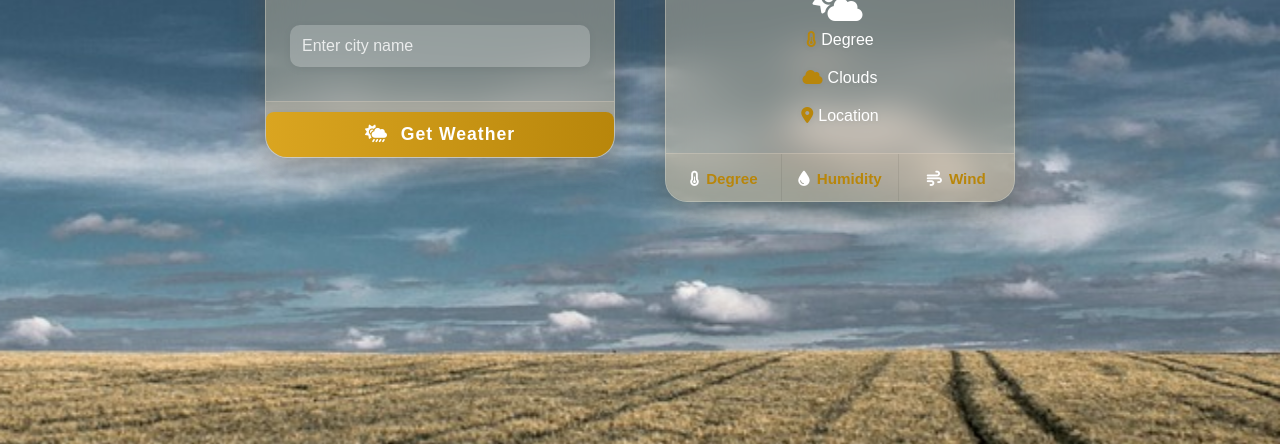
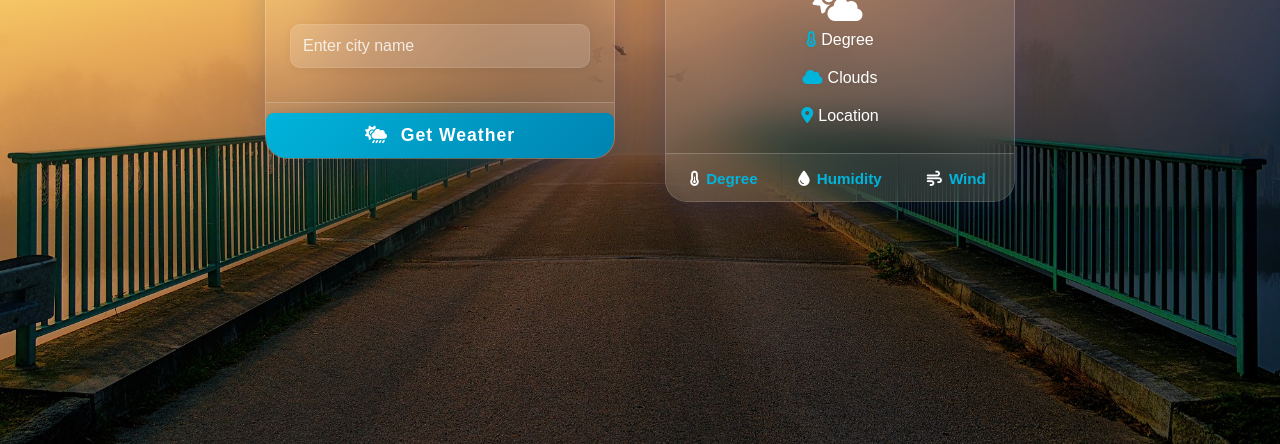
Before and after one commit to Hassan73575/Weather-app, a plain HTML site: page index.html in a window 1280 px wide. Shown: the part 356-800 px from the top of the page. Drawn offline with Linux system fonts and the light colour scheme; no server answers.

Commit message:
world wide + The picture changes with time

```diff
--- a/index.html
+++ b/index.html
@@ -10,6 +10,11 @@
 </head>
 
 <body>
+    <div id="background-container"
+        style="position: fixed; top: 0; left: 0; width: 100%; height: 100%; z-index: -1;">
+        <img style="width: 100%; height: 100%; object-fit: cover;" id="timeImage">
+    </div>
+
     <div class="child">
         <div class="card">
             <div class="card-header">
--- a/weatherapp.css
+++ b/weatherapp.css
@@ -10,33 +10,14 @@ body {
     align-items: center;
     justify-content: center;
     text-transform: capitalize;
-    background-image: url(wheat-fields-1853434_1280.jpg);
-    background-position: center;
-    background-size: cover;
-    background-repeat: no-repeat;
-    background-size: 200% 200%;
-    animation: gradientBG 20s ease-in-out infinite;
 }
-
-@keyframes gradientBG {
-    0% {
-        background-position: 0% 50%;
-    }
-    50% {
-        background-position: 100% 50%;
-    }
-    100% {
-        background-position: 0% 50%;
-    }
-}
-
 .card {
-    background: rgba(218, 196, 161, 0.397);
+    background: rgba(255, 255, 255, 0.1);
     border-radius: 22px;
-    box-shadow: 0 8px 32px 0 rgba(101, 67, 33, 0.3);
-    backdrop-filter: blur(18px);
-    -webkit-backdrop-filter: blur(18px);
-    border: 1.5px solid rgba(255, 243, 224, 0.3);
+    box-shadow: 0 8px 32px 0 rgba(31, 38, 135, 0.2);
+    backdrop-filter: blur(20px);
+    -webkit-backdrop-filter: blur(20px);
+    border: 1px solid rgba(255, 255, 255, 0.18);
     max-width: 350px;
     min-width: 300px;
     margin: 0 auto;
@@ -48,14 +29,14 @@ body {
 }
 
 .card:hover {
-    box-shadow: 0 12px 40px 0 rgba(101, 67, 33, 0.4);
+    box-shadow: 0 12px 40px 0 rgba(31, 38, 135, 0.25);
     transform: translateY(-6px) scale(1.03);
-    border-color: #e6b980;
+    border-color: rgba(255, 255, 255, 0.3);
 }
 
 .card-header {
     padding: 24px 0 12px 0;
-    background: linear-gradient(90deg, #b8860b 0%, #daa520 100%);
+    background: linear-gradient(135deg, #00b4db 0%, #0083b0 100%);
     text-align: center;
 }
 
@@ -85,13 +66,13 @@ i{
     margin-right: 7px;
 }
 .card-body span i{
-    color: #b8860b;
+    color: #00b4db;
     margin-right: 5px;
 }
 
 .card-body input {
-    background: rgba(255,255,255,0.22);
-    border: none;
+    background: rgba(255, 255, 255, 0.15);
+    border: 1px solid rgba(255, 255, 255, 0.1);
     border-radius: 10px;
     padding: 12px;
     color: #222;
@@ -104,7 +85,8 @@ i{
 }
 
 .card-body input:focus {
-    background: rgba(255,255,255,0.35);
+    background: rgba(255, 255, 255, 0.25);
+    border-color: rgba(255, 255, 255, 0.2);
     color: white;
 }
 
@@ -141,8 +123,8 @@ i{
     display: flex;
     justify-content: space-between;
     align-items: stretch;
-    background: rgba(218, 196, 161, 0.2);
-    border-top: 1px solid rgba(255, 243, 224, 0.2);
+    background: rgba(255, 255, 255, 0.05);
+    border-top: 1px solid rgba(255, 255, 255, 0.2);
     padding: 0;
     border-radius: 0 0 22px 22px;
     gap: 0;
@@ -150,7 +132,7 @@ i{
 .card-footer span {
     display: block;
     font-size: 0.95rem;
-    color: #b8860b;
+    color: #00b4db;
     margin-bottom: 2px;
     font-weight: 600;
 }
@@ -172,7 +154,7 @@ i{
 }
 .btn {
     padding: 12px 0;
-    background: linear-gradient(90deg, #daa520 0%, #b8860b 100%);
+    background: linear-gradient(135deg, #00b4db 0%, #0083b0 100%);
     border-radius: 8px;
     border: none;
     color: #fff;
@@ -189,8 +171,8 @@ i{
     width: 100%;
 }
 .btn:hover {
-    background: linear-gradient(90deg, #b8860b 0%, #daa520 100%);
-    box-shadow: 0 4px 16px rgba(218, 165, 32, 0.3);
+    background: linear-gradient(135deg, #0083b0 0%, #00b4db 100%);
+    box-shadow: 0 4px 16px rgba(0, 180, 219, 0.3);
     transform: translateY(-2px) scale(1.03);
 }
 .child, .child2 {
--- a/weatherapp.js
+++ b/weatherapp.js
@@ -24,6 +24,24 @@ async function getWeather() {
     document.getElementById("humidity").innerHTML = `${res.main.humidity}` + "%";
     document.getElementById("location").innerHTML = `${res.name}`;
     document.getElementById("cloud").innerHTML=`${res.clouds.all}` + "%";
-
 }
 getWeather();
+
+function changeImage() {
+  const img = document.getElementById("timeImage");
+  const hour = new Date().getHours();
+  let imagePath = "";
+
+  if (hour >= 5 && hour < 12) {
+    imagePath = "106.jpg";
+  } else if (hour >= 9 && hour < 17) {
+    imagePath = "2716.jpg";
+  } else if (hour >= 17 && hour < 20) {
+    imagePath = "3261.jpg";
+  } else {
+    imagePath = "2151700741.jpg";
+  }
+
+  img.src = imagePath;
+}
+changeImage();
```
Also changed, not shown: 106.jpg (added), 2151700741.jpg (added), 2716.jpg (added), clouds-3488632_1280.jpg (deleted), sky-5534319_1280.jpg (deleted), wheat-fields-1853434_1280.jpg (deleted), 1 other file.
